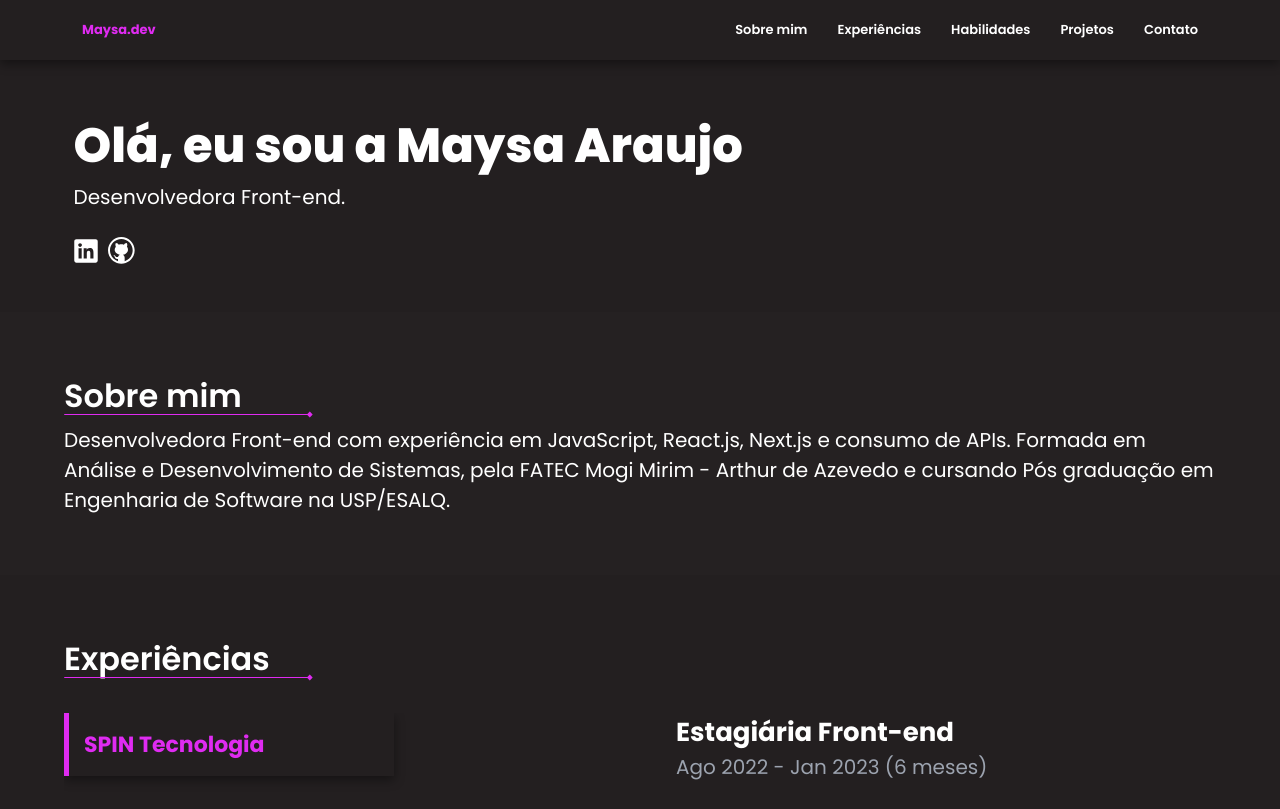
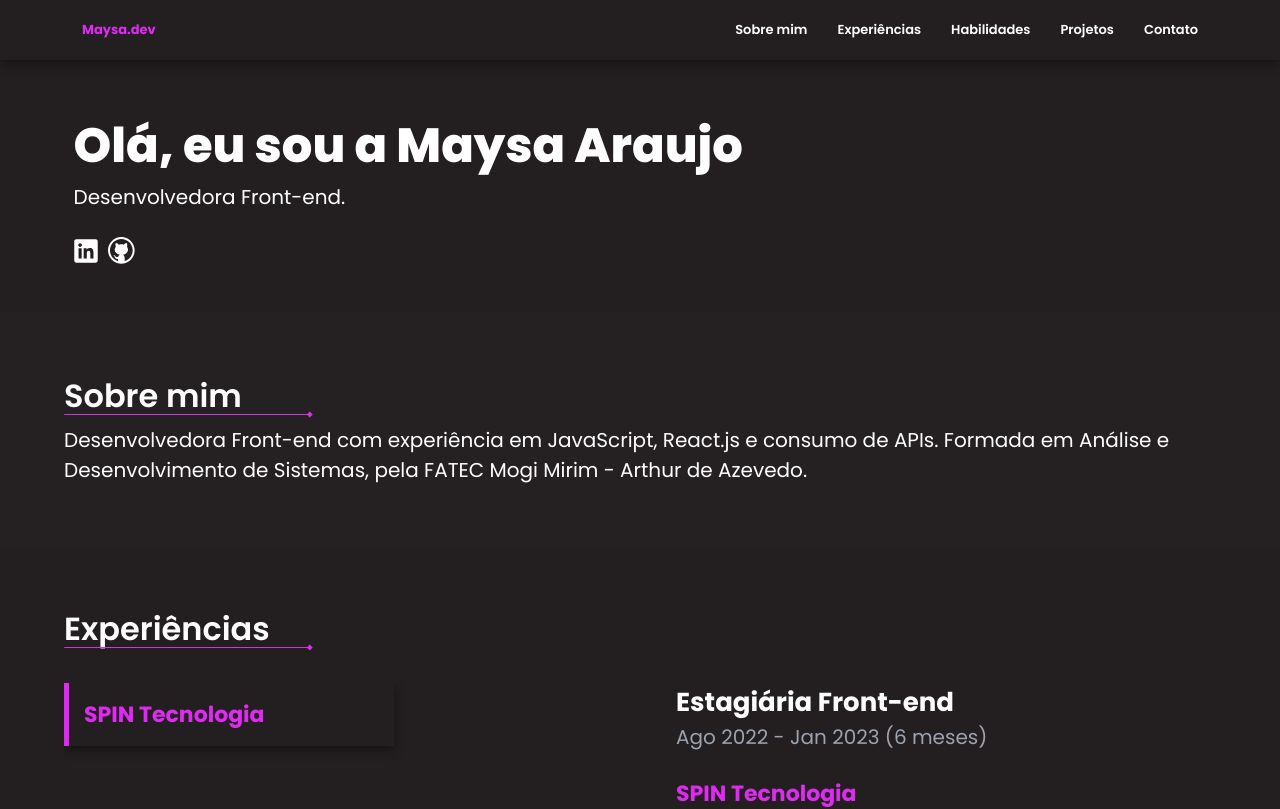
Before and after one commit to maysaraujo/portfolio, a React (Vite) app: page / in a window 1280 px wide. Shown: the top 809 px of the page. Built offline with nearby package versions, Linux system fonts and the light colour scheme.

Commit message:
feat: changing text in about

```diff
--- a/src/components/About/About.jsx
+++ b/src/components/About/About.jsx
@@ -22,10 +22,9 @@ const About = forwardRef((props, ref) => {
         </div>
         <div className={styles.textContainer}>
           <p>
-            Desenvolvedora Front-end com experiência em JavaScript, React.js,
-            Next.js e consumo de APIs. Formada em Análise e Desenvolvimento de
-            Sistemas, pela FATEC Mogi Mirim - Arthur de Azevedo e cursando Pós
-            graduação em Engenharia de Software na USP/ESALQ.
+            Desenvolvedora Front-end com experiência em JavaScript, React.js e
+            consumo de APIs. Formada em Análise e Desenvolvimento de Sistemas,
+            pela FATEC Mogi Mirim - Arthur de Azevedo.
           </p>
         </div>
       </div>
```
